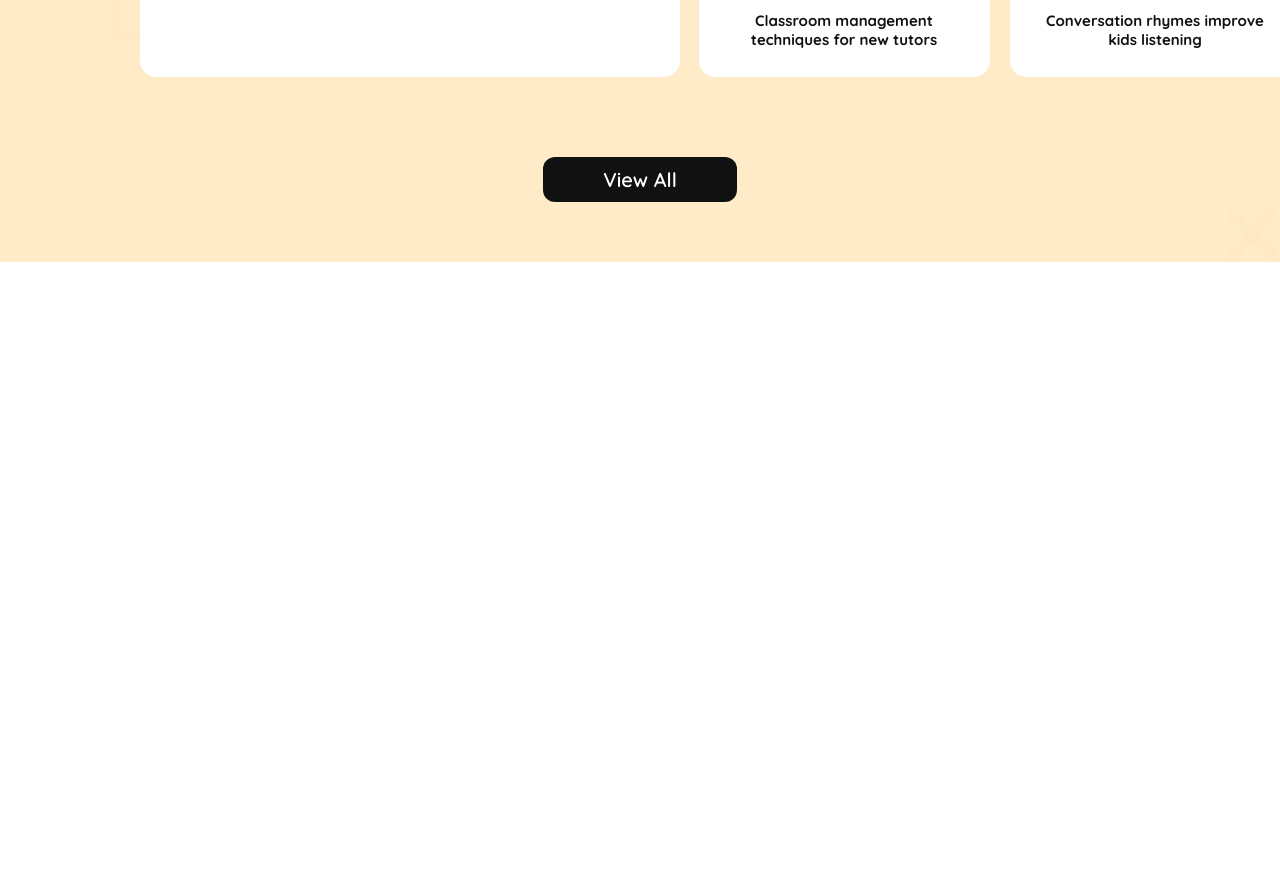
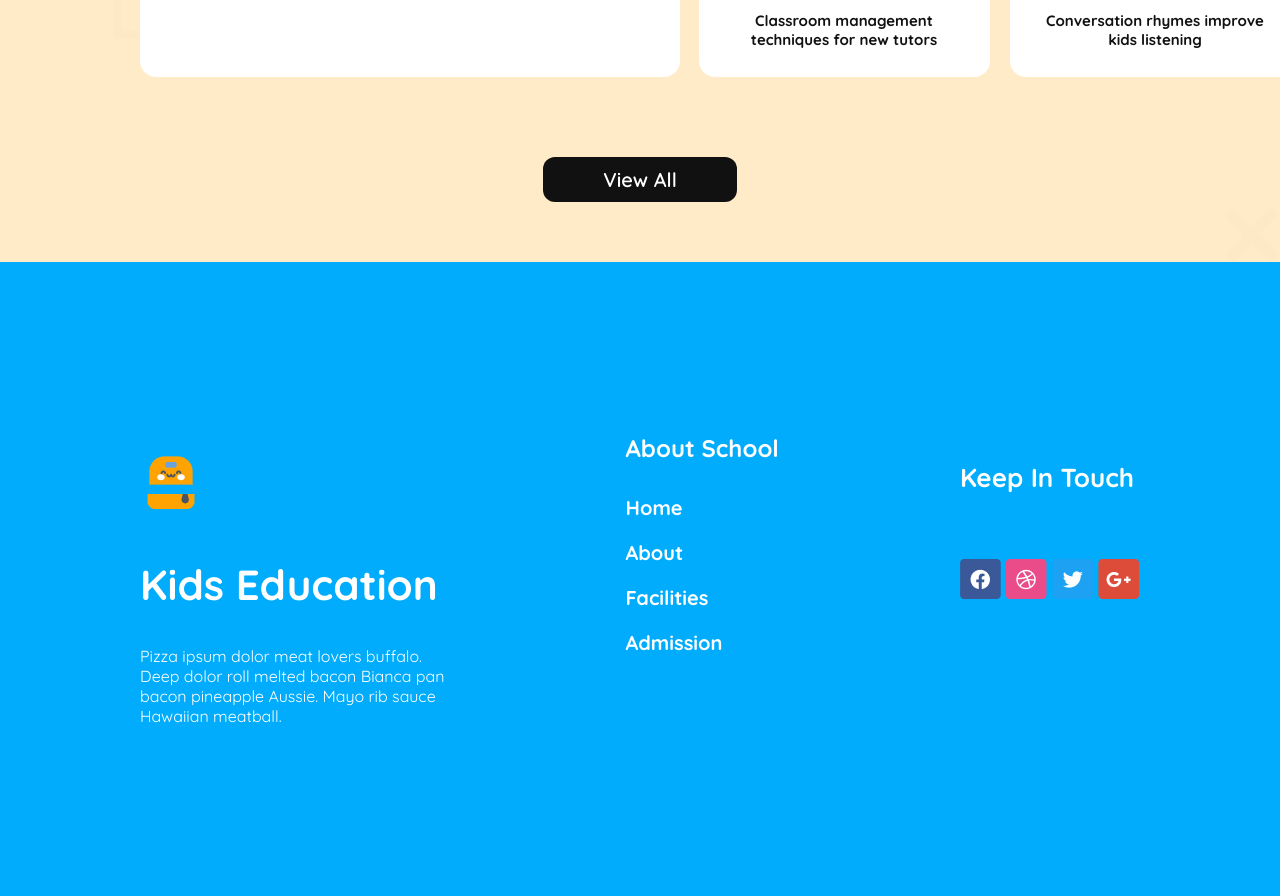
Before and after one commit to mahbubhossen/ph-assingment-2, a plain HTML site: page index.html in a window 1280 px wide. Shown: the part 2688-3584 px from the top of the page. Before the commit the page ends 3010 px from the top, so only its background shows below. Drawn offline with Linux system fonts and the light colour scheme.

Commit message:
added footer section

```diff
--- a/index.html
+++ b/index.html
@@ -149,6 +149,33 @@
           <button class="stories_btn">View All</button>
         </div>
        </section >
+
+       <!-- Footer Section -->
+        <section class="footer_section">
+            <div class="footer_content_one">
+              <div footer_image>
+                <div>
+                  <img src="assets/logo.png" alt="">
+                </div>
+              <div><h1>Kids Education</h1></div>
+              </div>
+              <p>Pizza ipsum dolor meat lovers buffalo. <br> Deep  dolor roll melted bacon Bianca pan <br> bacon pineapple Aussie. Mayo rib sauce <br> Hawaiian meatball.</p>
+            </div>
+            <div class="footer_content_two">
+              <h4>About School</h4>
+              <p><a href="">Home</a></p>
+              <p><a href="">About</a></p>
+              <p><a href="">Facilities</a></p>
+              <p><a href="">Admission</a></p>
+            </div>
+          <div class="footer_content_three">
+            <h4>Keep In Touch</h4>
+            <img src="assets/fb.png" alt="">
+            <img src="assets/dribble.png" alt="">
+            <img src="assets/twitter.png" alt="">
+            <img src="assets/google+.png" alt="">
+          </div>
+        </section>
     </header>
     <main></main>
     <footer></footer>
--- a/styles/style.css
+++ b/styles/style.css
@@ -216,7 +216,6 @@ img {
 .stories_section {
   padding-left: 140px;
   padding-right: 140px;
-  margin-bottom: 60px;
   background: linear-gradient(
       to top,
       rgba(255, 230, 185, 0.8) 50%,
@@ -305,6 +304,63 @@ img {
 .btn_div {
   text-align: center;
 }
+
+/* Footer */
+
+.footer_section{
+  padding-top: 120px;
+  padding-bottom: 170px;
+  padding-left: 140px;
+  padding-right: 140px;
+  background-color: #01acfd;
+  display: flex;
+  gap: 140px;
+  justify-content: space-between;
+  align-items: center;
+}
+
+.footer_image{
+  display: grid;
+  grid-template-rows: repeat(2,1fr);
+}
+.footer_content_one  h1 , p{
+  color: white;
+}
+
+.footer_content_one h1{
+  font-size: 42px;
+  font-weight: bold;
+}
+
+.footer_content_one p{
+  margin-top: 35px;
+  font-size: 16px;
+  color: rgba(255, 255, 255, 1);
+}
+
+.footer_content_two h4, a{
+  color: white;
+}
+
+.footer_content_two h4{
+  font-size: 24px;
+  font-weight: bold;
+  margin-bottom: 32px;
+}
+
+.footer_content_two p{
+  font-weight: normal;
+  font-size: 16px;
+  color: rgba(255, 255, 255, 1);
+  margin-bottom: 20px;
+}
+
+.footer_content_three h4{
+  color: white;
+  font-size: 26px;
+  font-weight: bold;
+}
+
 
 /* Resposive part */
 
@@ -402,4 +458,18 @@ img {
     font-size: 16px;
     padding: 8px 40px;
   }
+
+  /* footer */
+
+  .footer_section{
+    flex-direction: column;
+    gap: 14px;
+    padding-top: 12px;
+  padding-bottom: 17px;
+  padding-left: 14px;
+  padding-right: 14px;
+  align-items: flex-start;
+
+  }
+
 }
```
